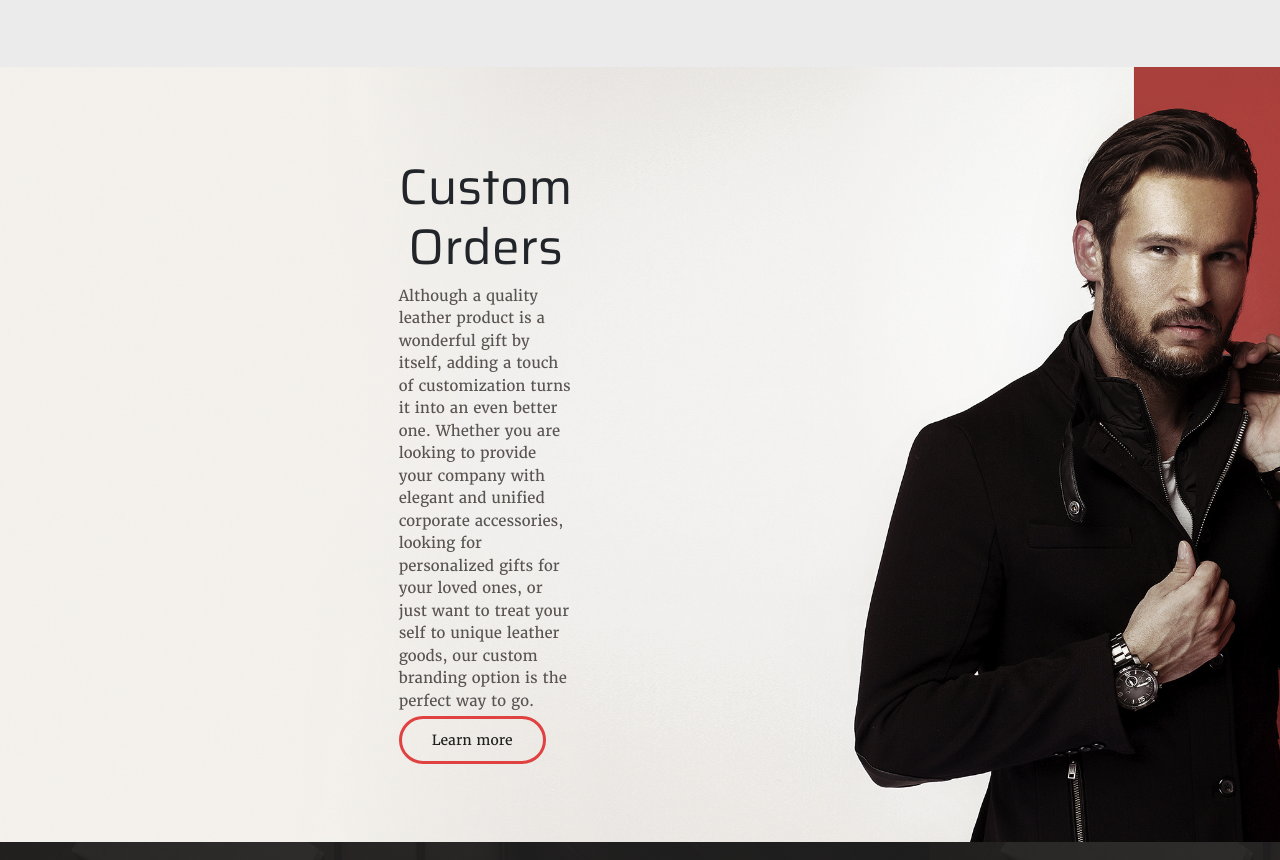
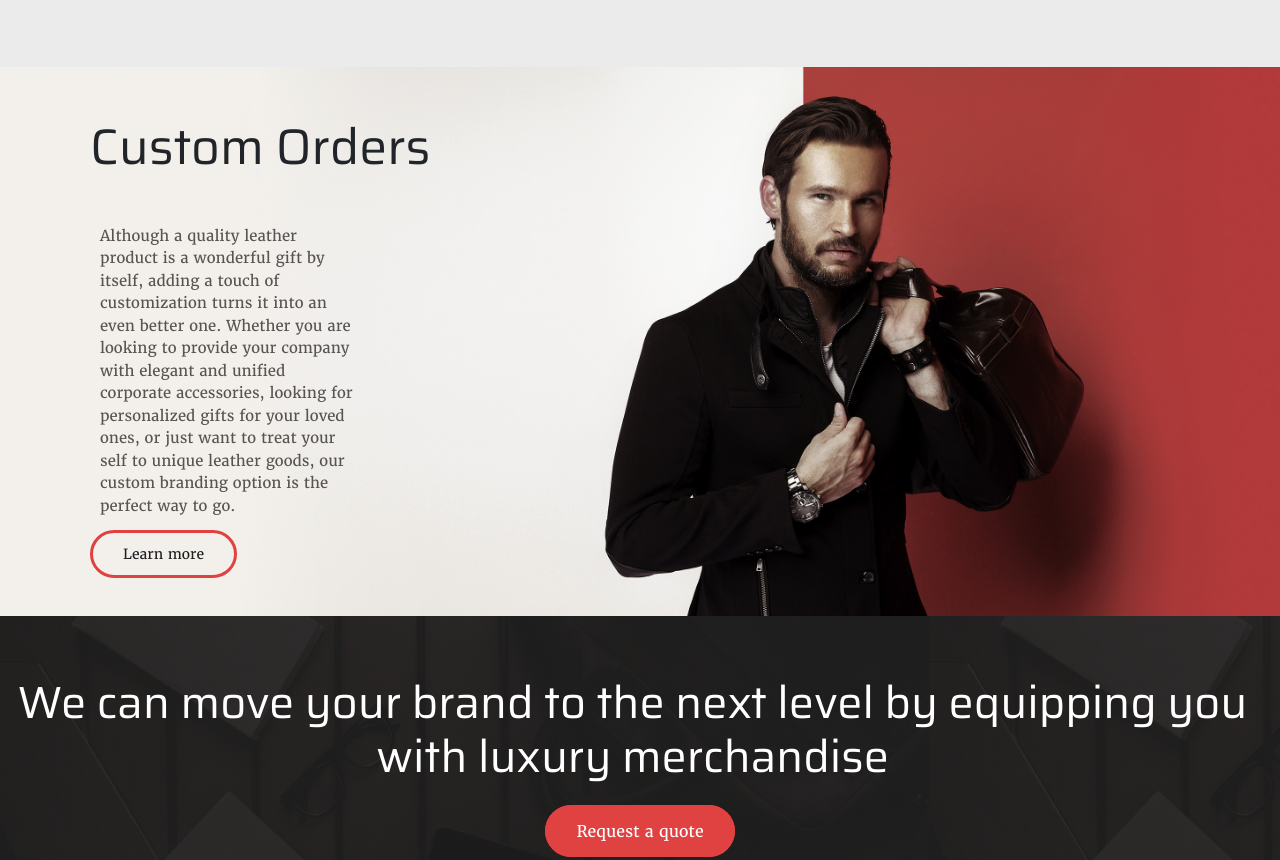
Before and after one commit to Karpovich22/New-craft, a website: page index.html in a window 1280 px wide. Shown: the part 3339-4199 px from the top of the page. Drawn offline with nearby package versions, Linux system fonts and the light colour scheme; files whose address does not match are found by name.

Commit message:
Sample code

```diff
--- a/css/card.css
+++ b/css/card.css
@@ -1,12 +1,12 @@
 a.nav-link.openCartLink {
- position: fixed;
+    position: fixed;
 	top: 123px;
 	right: 60px;
     z-index: 999999;
     border-radius: 100%;
     background-color: white;
     padding: 16px 16px;
-    color: #212020;
+    color: #212020!important;
 }
 .svg-inline--fa.fa-shopping-bag.fa-w-14 {
  width: 36px;
--- a/css/index.css
+++ b/css/index.css
@@ -301,17 +301,29 @@ color: #ffffff;
 #custom-orders {
     background-image: url(../img/background-custom-orders.jpg);
     background-size: cover;
+   padding: 50px 50px;
+}
+#custom-orders h2 {
+    text-align: left;
+}
+.custom { padding: 0px 40px;}
+.custom-orders-wrapper {
     display: grid;
     grid-template-columns: 1fr 1fr 1fr 1fr;
-
 }
-.custom-orders1 { padding: 90px 90px;}
-.custom-orders1 p {
+.custom-orders2 {
+    grid-column: 1;
+    padding: 10px;
+}
+/*.custom-orders1 { padding: 90px 90px;
+} */
+.custom-orders2 p {
     font-size: 15px;
     font-family: "Merriweather";
     color: #595452;
+    margin: 30px 0px 15px
 }
-.custom-orders1 a {
+    .custom a {
     padding: 12px 30px;
     text-decoration: none;
     color: #212020;
@@ -324,7 +336,12 @@ color: #ffffff;
     color: #F1F1F1;
     background-color: #E04141;
 }
-
+@media (max-width: 770px) {
+    .custom-orders-wrapper {
+        display: grid;
+        grid-template-columns: 1fr;
+    }
+}
 #great-products {
     padding: 90px 0px 80px;}
 
--- a/index.html
+++ b/index.html
@@ -164,12 +164,20 @@
             </div>
         </section>
         <section id="custom-orders"> <a name="custom-orders"></a>
-            <div class="custom-orders1">
+            <div class="custom">
                 <h2> Custom Orders</h2>
-                <p>Although a quality leather product is a wonderful gift by itself, adding a touch of customization
-                    turns it into an even better one. Whether you are looking to provide your company with elegant and
-                    unified corporate accessories, looking for personalized gifts for your loved ones, or just want to
-                    treat your self to unique leather goods, our custom branding option is the perfect way to go.</p>
+                <div class="custom-orders-wrapper">
+                    <div class="custom-orders2">
+                        <p>Although a quality leather product is a wonderful gift by itself, adding a touch of
+                            customization
+                            turns it into an even better one. Whether you are looking to provide your company with
+                            elegant and
+                            unified corporate accessories, looking for personalized gifts for your loved ones, or just
+                            want to
+                            treat your self to unique leather goods, our custom branding option is the perfect way to
+                            go.</p>
+                    </div>
+                </div>
                 <a href="notebook.html"> Learn more </a>
             </div>
         </section>
```
